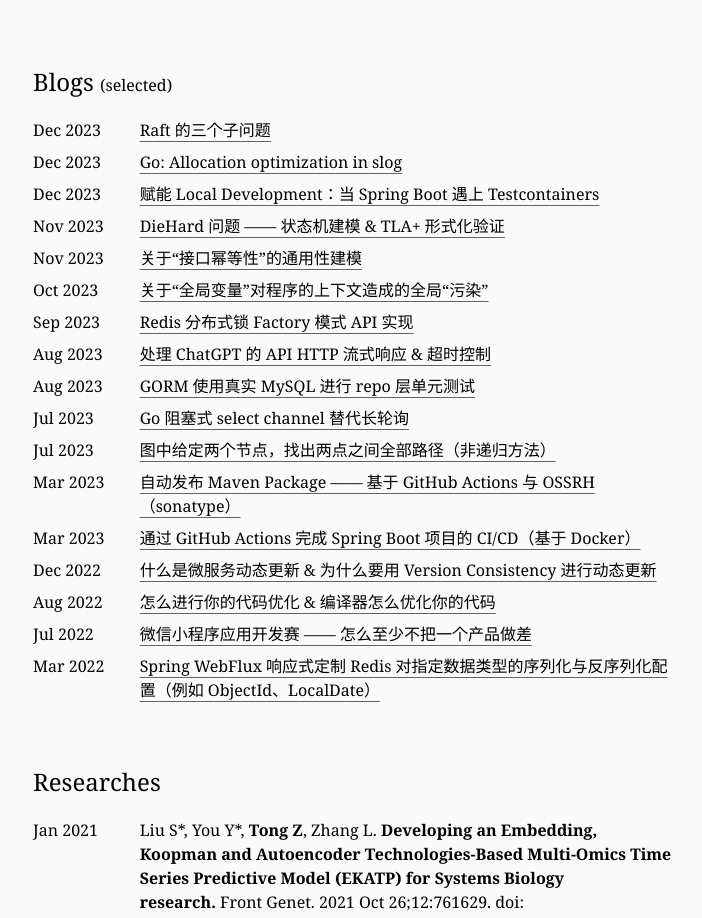
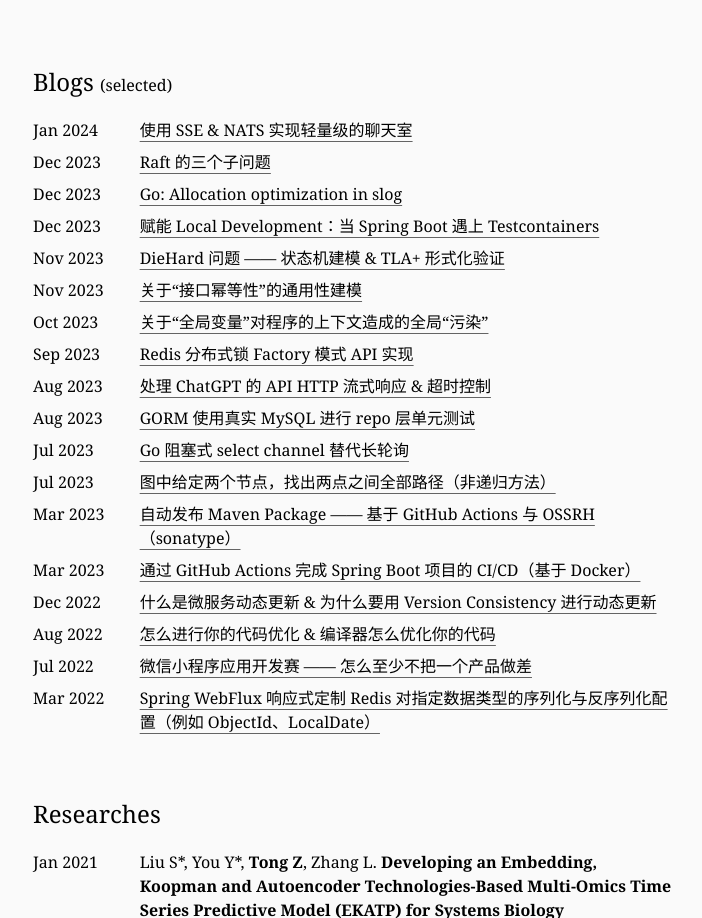
Before and after one commit to tzq0301/tzq0301.github.io, a Next.js app: page / in a window 1280 px wide. Shown: the part 1528-2446 px from the top of the page, without its empty margins (287-989 px from the left). Built offline with nearby package versions, Linux system fonts and the light colour scheme.

Commit message:
使用 SSE & NATS 实现轻量级的聊天室

```diff
--- a/app/page.tsx
+++ b/app/page.tsx
@@ -260,6 +260,8 @@
                     <Br/>
                     <Br/>
                     <List>
+                        <ListItem left={'Jan 2024'} right={<UrlLink url={'https://zhuanlan.zhihu.com/p/676561818'}
+                                                                    bold={false}>使用 SSE & NATS 实现轻量级的聊天室</UrlLink>}/>
                         <ListItem left={'Dec 2023'} right={<UrlLink url={'https://zhuanlan.zhihu.com/p/673212520'}
                                                                     bold={false}>Raft 的三个子问题</UrlLink>}/>
                         <ListItem left={'Dec 2023'} right={<UrlLink url={'https://zhuanlan.zhihu.com/p/672869541'}
```
